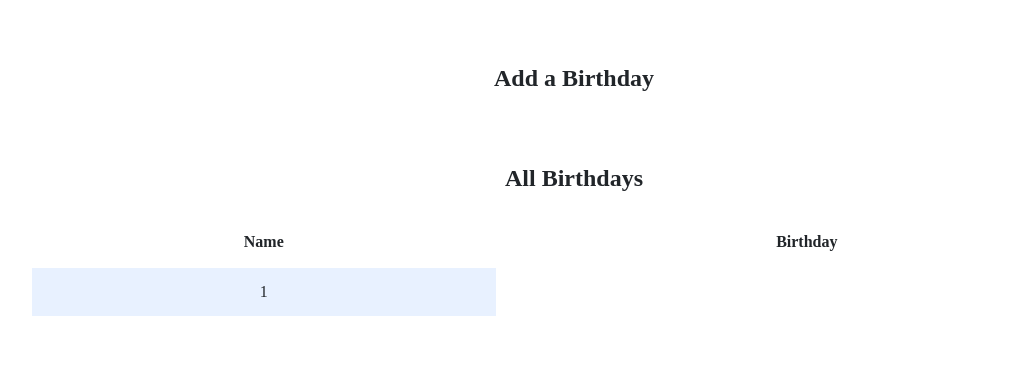
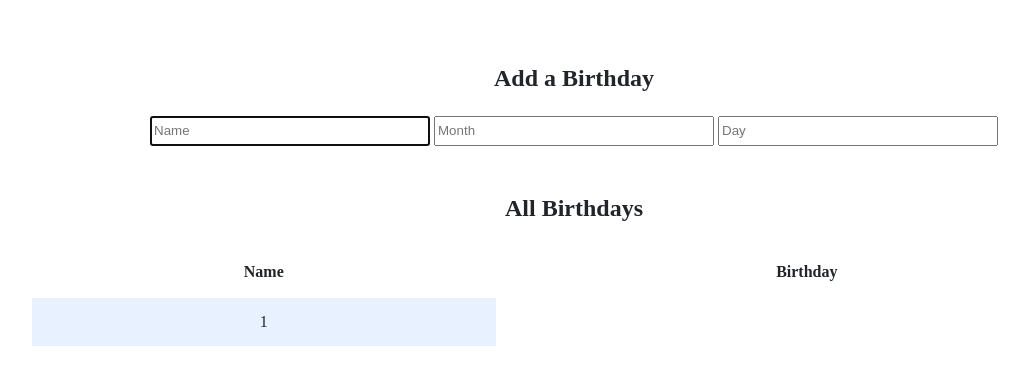
Before and after one commit to phornphatch/CS50-Havard, a Python web app: template birthdays/templates/index.html in a window 1280 px wide. Shown: the part 200-585 px from the top of the page, without its empty margins (66-1095 px from the left). Run offline with Jinja, Linux system fonts and the light colour scheme; the template is opened without the code that fills it: most values are stand-ins (such as "Sample title", 1, 10 or a date in 2020).

Commit message:
Sun, Aug 27, 2023, 6:03 PM +03:00

```diff
--- a/birthdays/templates/index.html
+++ b/birthdays/templates/index.html
@@ -18,6 +18,11 @@
                 <h2>Add a Birthday</h2>
                 <!-- TODO: Create a form for users to submit a name, a month, and a day -->
                 <form action="/" method="post">
+                    <input autocomplete="off" autofocus name="name" placeholder="Name" type="text">
+
+                    <input autocomplete="off" name="month" placeholder="Month" type="text">
+
+                    <input autocomplete="off" name="day" placeholder="Day" type="text">
                 </form>
             </div>
 
```
